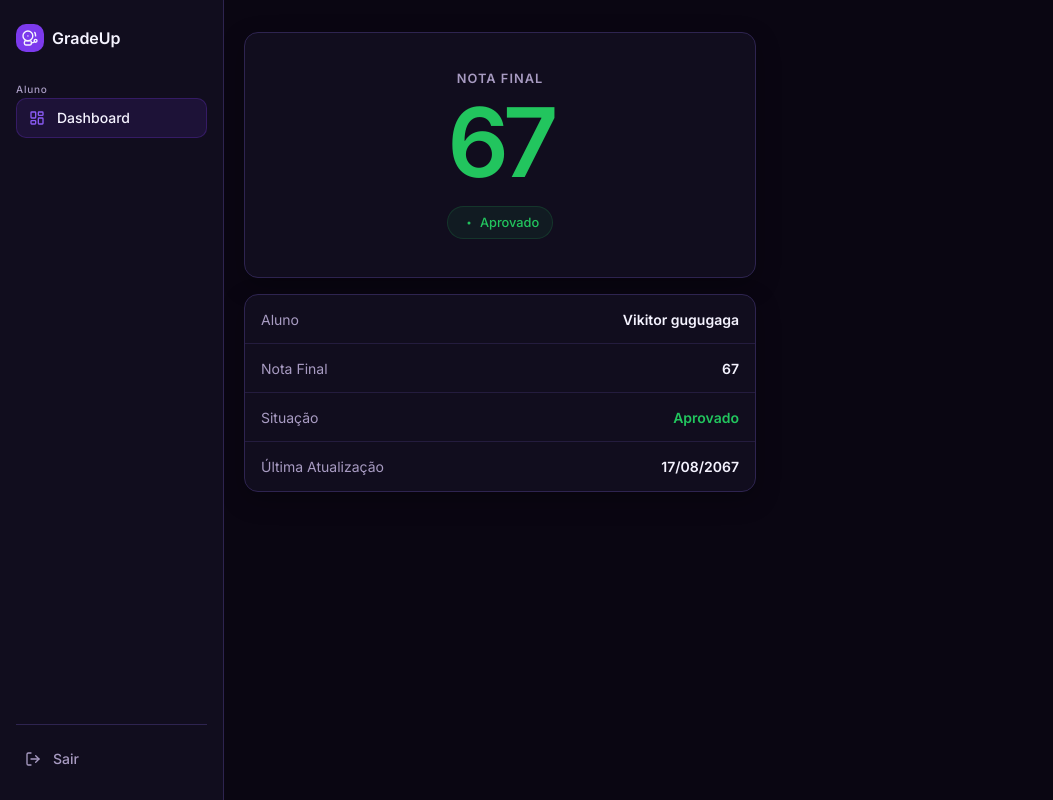
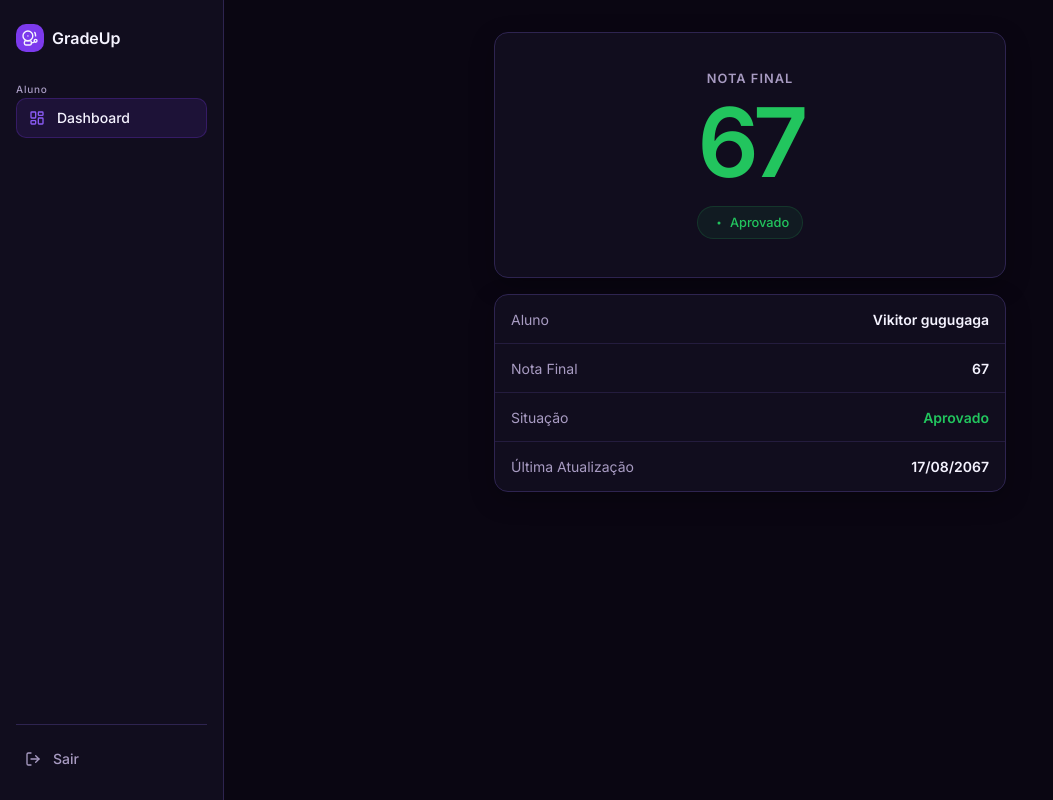
Before and after one commit to Josef-per/sistema-notas, a React (Vite) app: page /Aluno in a window 1280 px wide. Shown: the whole page, without its empty margins (0-1053 px from the left). Built offline with nearby package versions, Linux system fonts and the light colour scheme.

Commit message:
fix: style on aluno

```diff
--- a/src/pages/Aluno/Aluno.css
+++ b/src/pages/Aluno/Aluno.css
@@ -6,15 +6,25 @@
     min-height: 100vh;
 
     margin-left: 220px;
-    padding: 2rem 1.5rem;
+    padding: 2rem 3rem;
 
     background-color: var(--color-bg);
+    color: var(--color-text);
 
     display: flex;
     flex-direction: column;
-    align-items: flex-start;
+    align-items: center;
 
-    color: var(--color-text);
+    box-sizing: border-box;
+}
+
+/* Mantém o conteúdo centralizado e evita que
+   fique excessivamente espalhado em telas grandes */
+
+.Aluno_Media,
+.Aluno_Infos {
+    width: 100%;
+    max-width: 900px;
 }
 
 
@@ -34,6 +44,7 @@
     .Aluno_Media,
     .Aluno_Infos {
         width: 100%;
+        max-width: none;
     }
 
     .Aluno_Media {
```
